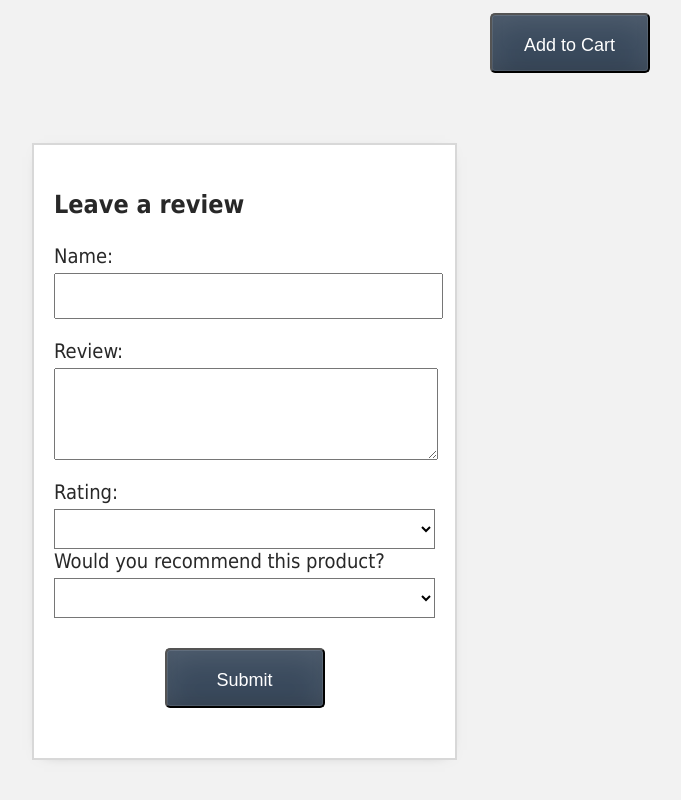
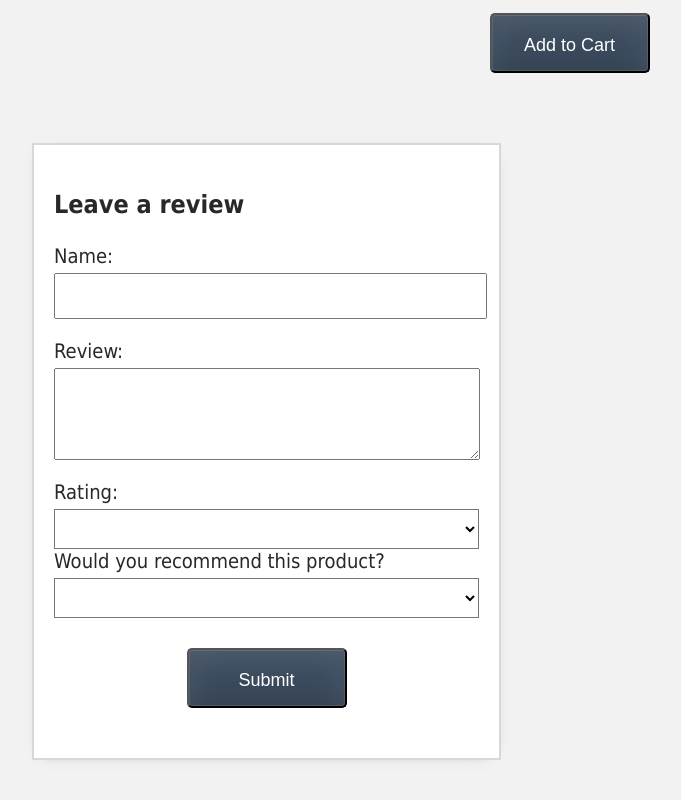
Before and after one commit to Code-Pop/tailwind-tutorial, a Vue app: page / in a window 1280 px wide. Shown: the part 590-1390 px from the top of the page, without its empty margins (24-705 px from the left). Built offline with nearby package versions, Linux system fonts and the light colour scheme.

Commit message:
box-sizing

```diff
--- a/src/components/ReviewForm.vue
+++ b/src/components/ReviewForm.vue
@@ -94,7 +94,6 @@ textarea {
   -webkit-box-shadow: 0px 2px 15px -12px rgba(0, 0, 0, 0.57);
   -moz-box-shadow: 0px 2px 15px -12px rgba(0, 0, 0, 0.57);
   box-shadow: 2px 15px -12px rgba(0, 0, 0, 0.57);
-  box-sizing: border-box;
 }
 
 .review-form .button {
@@ -106,6 +105,7 @@ textarea {
   .review-form {
     width: 90%;
     margin-left: 0px;
+    box-sizing: border-box;
   }
 }
 </style>
--- a/src/components/ReviewList.vue
+++ b/src/components/ReviewList.vue
@@ -32,7 +32,6 @@ const props = defineProps({
   -moz-box-shadow: 0px 2px 20px -12px rgba(0, 0, 0, 0.57);
   box-shadow: 2px 20px -12px rgba(0, 0, 0, 0.57);
   margin-left: 40px;
-  box-sizing: border-box;
 }
 
 .review-container li {
@@ -43,6 +42,7 @@ const props = defineProps({
   .review-container {
     width: 90%;
     margin-left: 0px;
+    box-sizing: border-box;
   }
 }
 </style>
```
